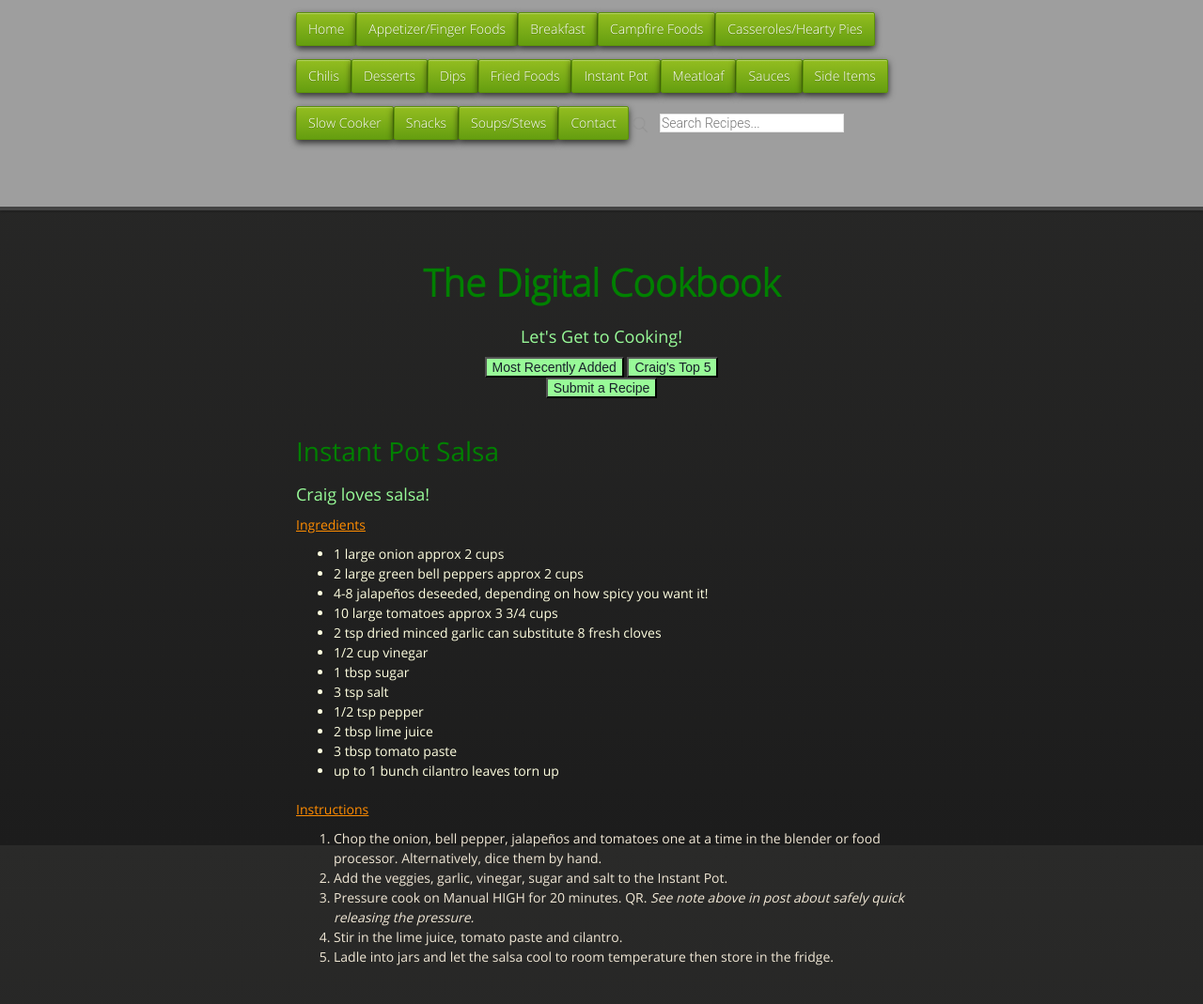
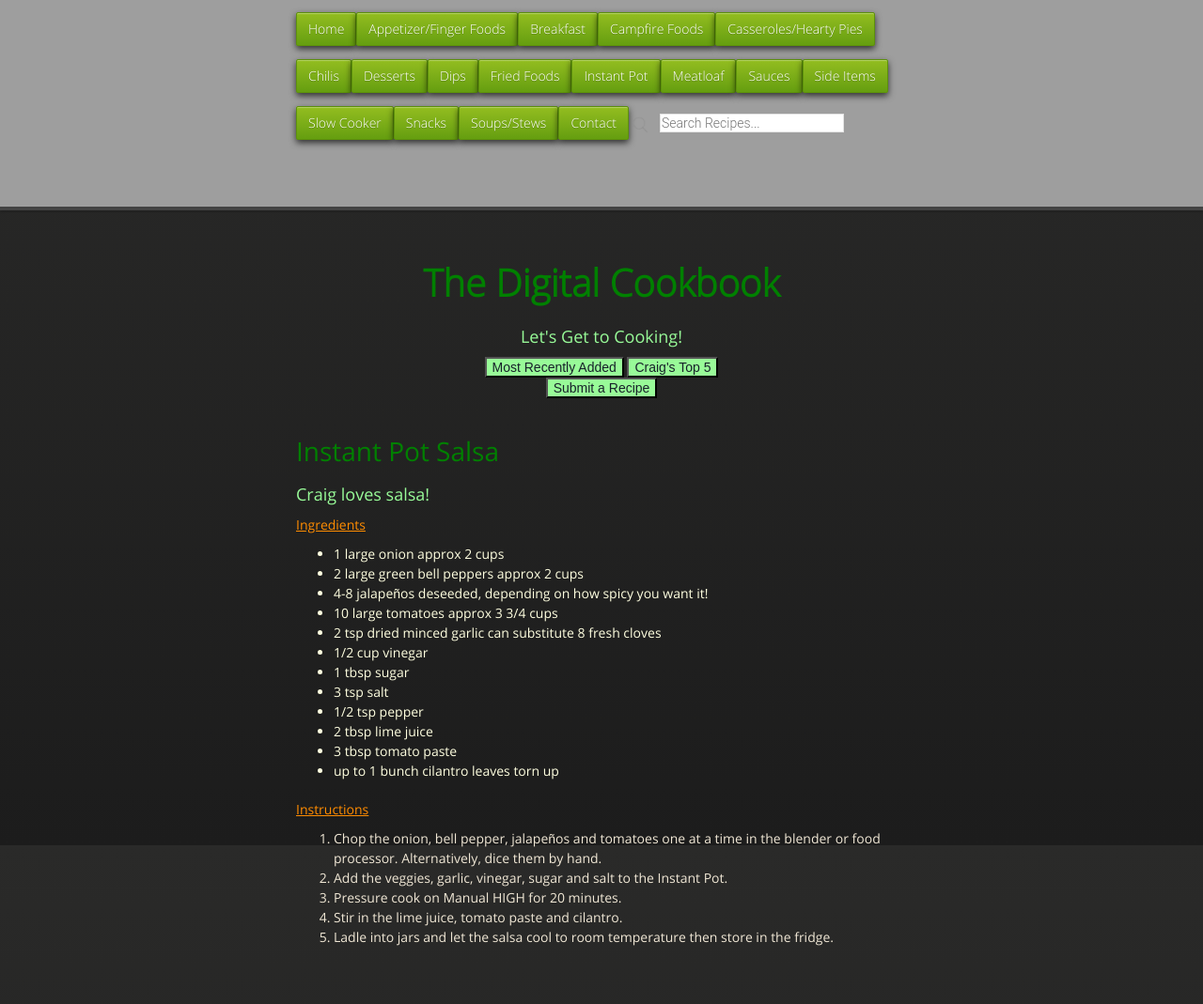
Before and after one commit to cmwillett/TheDigitalCookbook, a Jekyll site: the page built from InstantPot/Salsa.md, in a window 1280 px wide. Shown: the whole page at 94% size. Built offline with Jekyll 4.4.1, drawn with Linux system fonts in a browser that asks for light colours; nearby versions of some CDN libraries; after the commit the page ends 1048 px from its top, so only the background shows below that.

Commit message:
Update Salsa.md

```diff
--- a/InstantPot/Salsa.md
+++ b/InstantPot/Salsa.md
@@ -24,6 +24,6 @@ tags: instant,pot,salsa,craig,kristen,willett
 #### Instructions
 1. Chop the onion, bell pepper, jalapeños and tomatoes one at a time in the blender or food processor. Alternatively, dice them by hand.
 2. Add the veggies, garlic, vinegar, sugar and salt to the Instant Pot.
-3. Pressure cook on Manual HIGH for 20 minutes. QR. *See note above in post about safely quick releasing the pressure.*
+3. Pressure cook on Manual HIGH for 20 minutes.
 4. Stir in the lime juice, tomato paste and cilantro.
 5. Ladle into jars and let the salsa cool to room temperature then store in the fridge.
```
